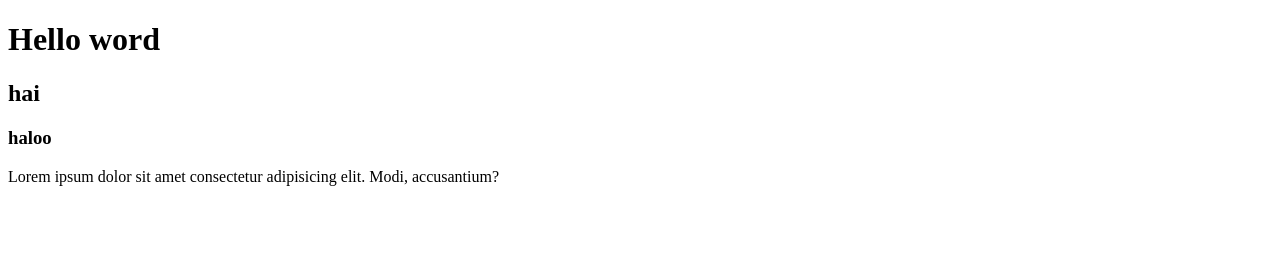
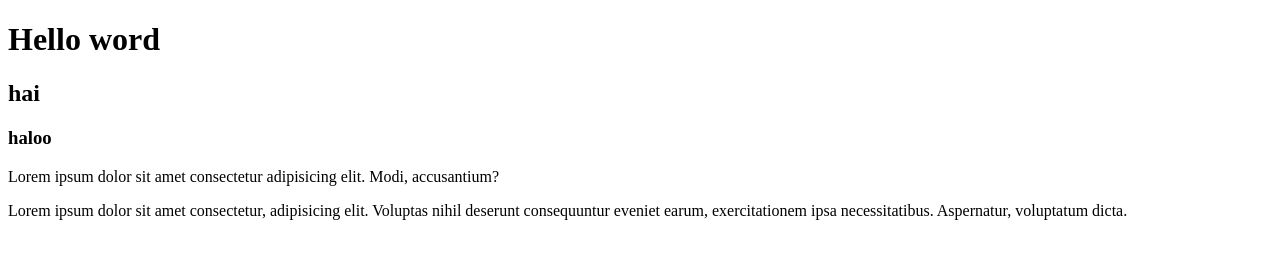
Before and after one commit to Idhamyahya/HTML, a plain HTML site: page index.html in a window 1280 px wide. Drawn offline with Linux system fonts and the light colour scheme.

Commit message:
menambahkan paragraf 2

```diff
--- a/index.html
+++ b/index.html
@@ -11,5 +11,7 @@
     <h2>hai</h2>
     <h3>haloo</h3>
     <p>Lorem ipsum dolor sit amet consectetur adipisicing elit. Modi, accusantium?</p>
+
+    <p>Lorem ipsum dolor sit amet consectetur, adipisicing elit. Voluptas nihil deserunt consequuntur eveniet earum, exercitationem ipsa necessitatibus. Aspernatur, voluptatum dicta.</p>
   </body>
 </html>
```
